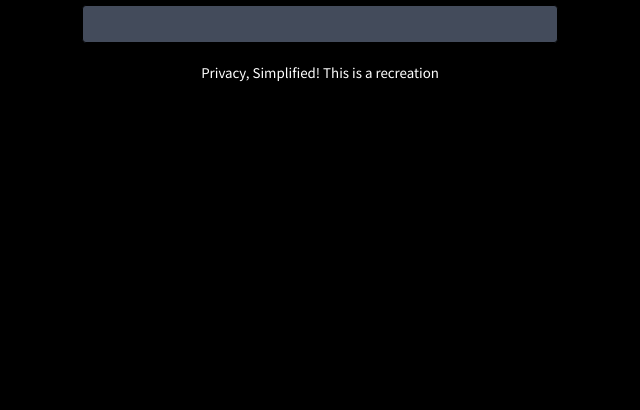
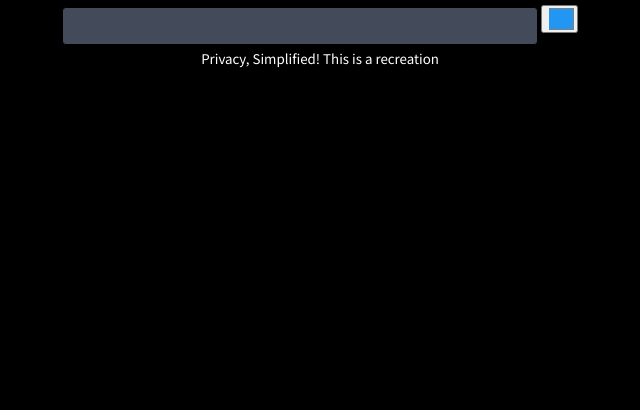
Before and after one commit to neharajesh/recreating-websites, a plain HTML site: page ddg-recreation/duckduckgo.html in a window 1280 px wide. Shown: the part 390-800 px from the top of the page, without its empty margins (340-980 px from the left). Drawn offline with Linux system fonts and the light colour scheme.

Commit message:
minor changes

```diff
--- a/ddg-recreation/ddg-styles.css
+++ b/ddg-recreation/ddg-styles.css
@@ -34,6 +34,17 @@ input {
     height: 10px;
 }
 
+.button-search {
+    float: left;
+    width: 20%;
+    padding: 10px;
+    background: #2196F3;
+    color: white;
+    font-size: 17px;
+    border: 1px solid grey;
+    border-left: none; /* Prevent double borders */
+    cursor: pointer;
+
 .ddg-disclaimer {
     padding-top: 2vh;
 }
--- a/ddg-recreation/duckduckgo.html
+++ b/ddg-recreation/duckduckgo.html
@@ -13,11 +13,14 @@
             <li>
                 <img src="ddg-logo.jpg">
             </li>
-            <li clas=="ddg-title">
+            <li clas="ddg-title">
                 <h1> DuckDuckGo </h1>
             </li>
             <li class="ddg-searchbox">
-                <input></input>
+                <form>
+                    <input></input>
+                    <span><button type="submit"><i class="button-search"></i></button></span>
+                </form>
             </li>
             <li class="ddg-disclaimer">
                 <small>Privacy, Simplified! This is a recreation</small>
```
Also changed, not shown: ddg-recreation/search-icon.svg (added).
